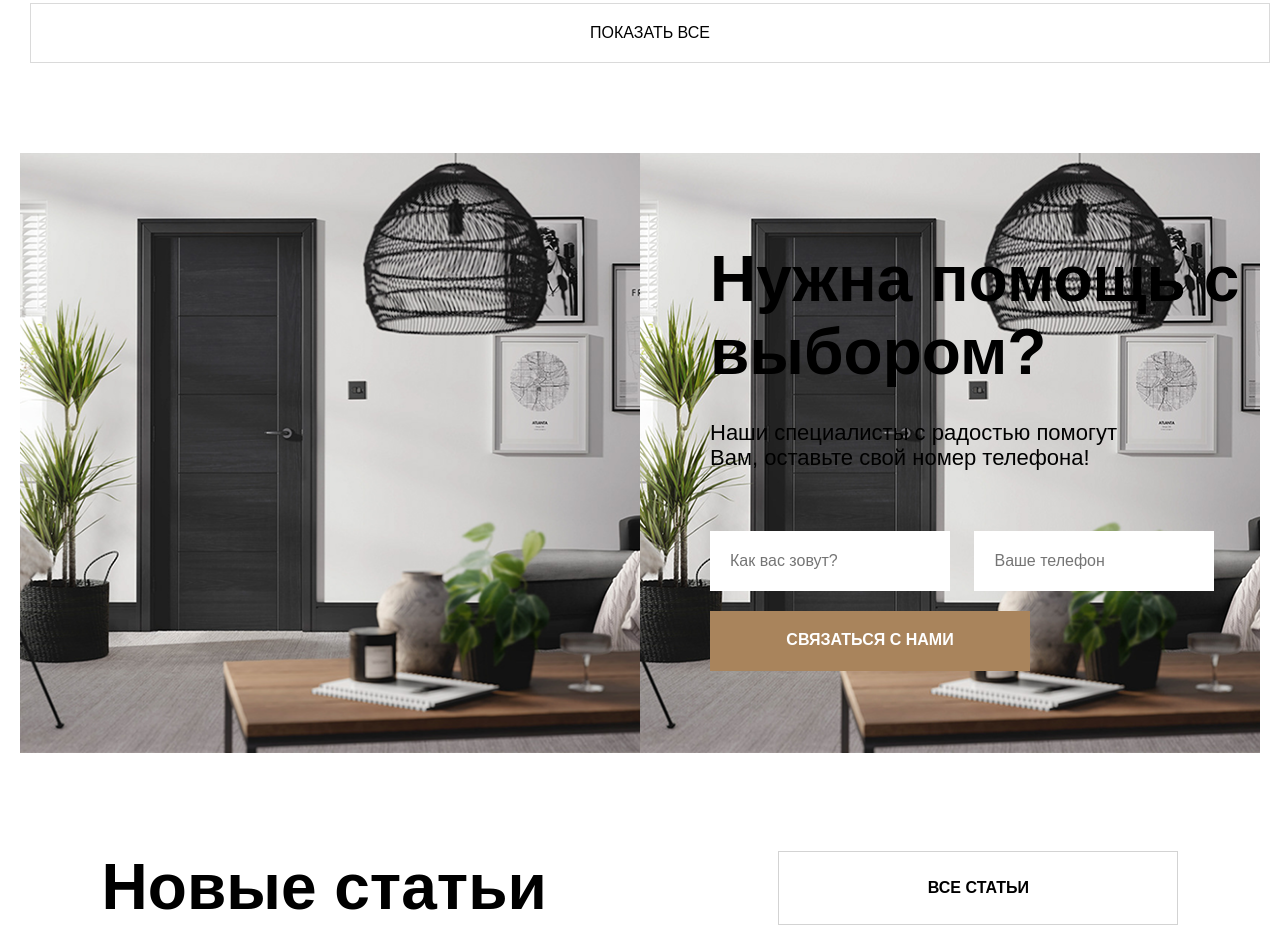
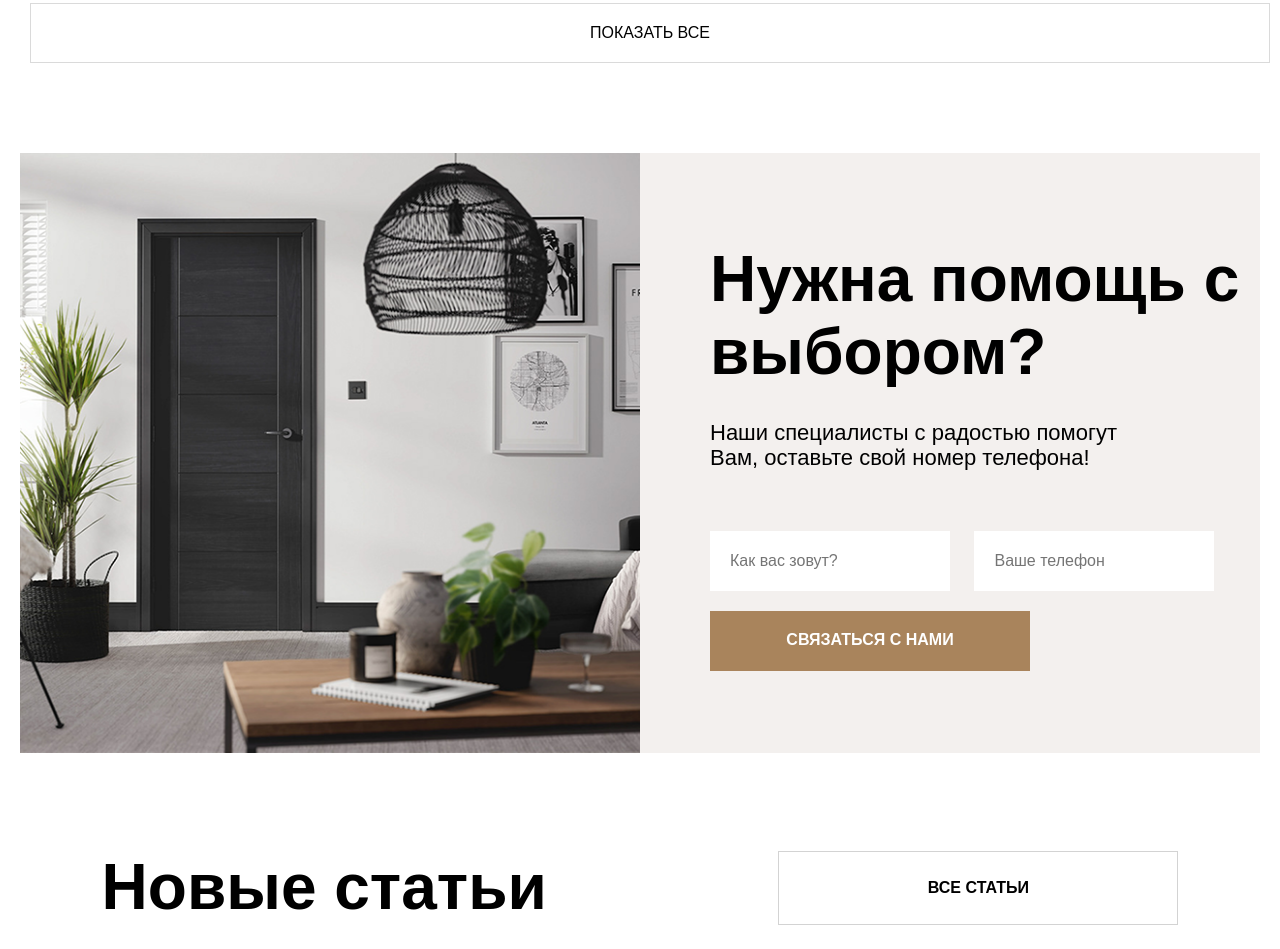
Before and after one commit to MargaritaPvl/tree, a plain HTML site: page index.html in a window 1280 px wide. Shown: the part 3165-4114 px from the top of the page. Drawn offline with Linux system fonts and the light colour scheme; files whose address does not match are found by name.

Commit message:
Update style.css

```diff
--- a/style.css
+++ b/style.css
@@ -372,7 +372,7 @@ li:hover {
 
 
 .formm {
-    background-image: url(fon1.png);
+    background-image: url(fon2.png);
     background-position: center;
     background-size: cover;
     width: 620px;
```
